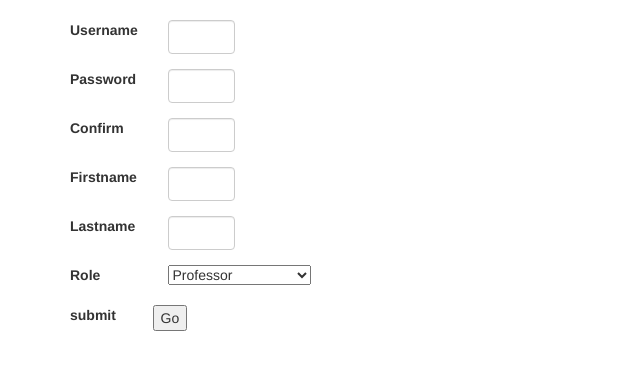
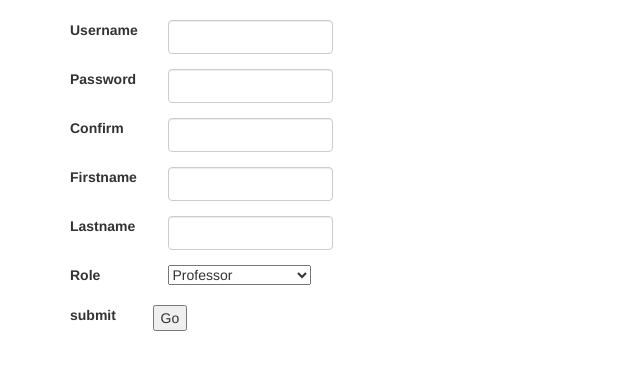
Before and after one commit to riggtravis/AleDB, a CodeIgniter app: page /index.php/professor/add_person in a window 1280 px wide. Shown: the part 50-420 px from the top of the page, without its empty margins (0-640 px from the left). Run offline with CodeIgniter, Linux system fonts and the light colour scheme; some libraries are stand-ins or nearby versions.

Commit message:
Widened the form controls in the add person form.
They were much too narrow.

```diff
--- a/application/views/add_person.php
+++ b/application/views/add_person.php
@@ -69,7 +69,7 @@
 	      // Add labels to all of the inputs using the form helper label function.
 	      echo form_label('Username', 'username', array('class' => 'col-sm-1 col-md-1 col-lg-1'));
 	    ?>
-	    <div class='col-sm-1 col-md-1 col-lg-1'>
+	    <div class='col-sm-2 col-md-2 col-lg-2'>
 	      <?php
 					echo form_input($username);
 	      ?>
@@ -79,7 +79,7 @@
 	    <?php
 	      echo form_label('Password', 'password', array('class' => 'col-sm-1 col-md-1 col-lg-1'));
 	    ?>
-	    <div class='col-sm-1 col-md-1 col-lg-1'>
+	    <div class='col-sm-2 col-md-2 col-lg-2'>
 	      <?php
 					echo form_password($password);
 	      ?>
@@ -89,7 +89,7 @@
 	    <?php
 	      echo form_label('Confirm', 'confirm', array('class' => 'col-sm-1 col-md-1 col-lg-1'));
 	    ?>
-	    <div class='col-sm-1 col-md-1 col-lg-1'>
+	    <div class='col-sm-2 col-md-2 col-lg-2'>
 	      <?php
 					echo form_password($confirm);
 	      ?>
@@ -99,7 +99,7 @@
 	    <?php
 	      echo form_label('Firstname', 'fname', array('class' => 'col-sm-1 col-md-1 col-lg-1'));
 	    ?>
-	    <div class='col-sm-1 col-md-1 col-lg-1'>
+	    <div class='col-sm-2 col-md-2 col-lg-2'>
 	      <?php
 					echo form_input($fname);
 	      ?>
@@ -109,7 +109,7 @@
 	    <?php
 	      echo form_label('Lastname', 'lname', array('class' => 'col-sm-1 col-md-1 col-lg-1'));
 	    ?>
-	    <div class='col-sm-1 col-md-1 col-lg-1'>
+	    <div class='col-sm-2 col-md-2 col-lg-2'>
 	      <?php
 					echo form_input($lname);
 	      ?>
@@ -127,7 +127,7 @@
 	    <?php
 	      echo form_label('Role', 'role', array('class' => 'col-sm-1 col-md-1 col-lg-1'));
 	    ?>
-	    <div class='col-sm-1 col-md-1 col-lg-1'>
+	    <div class='col-sm-2 col-md-2 col-lg-2'>
 	      <?php
 					echo form_dropdown('role', $roles, 'Student');
 	      ?>
```
